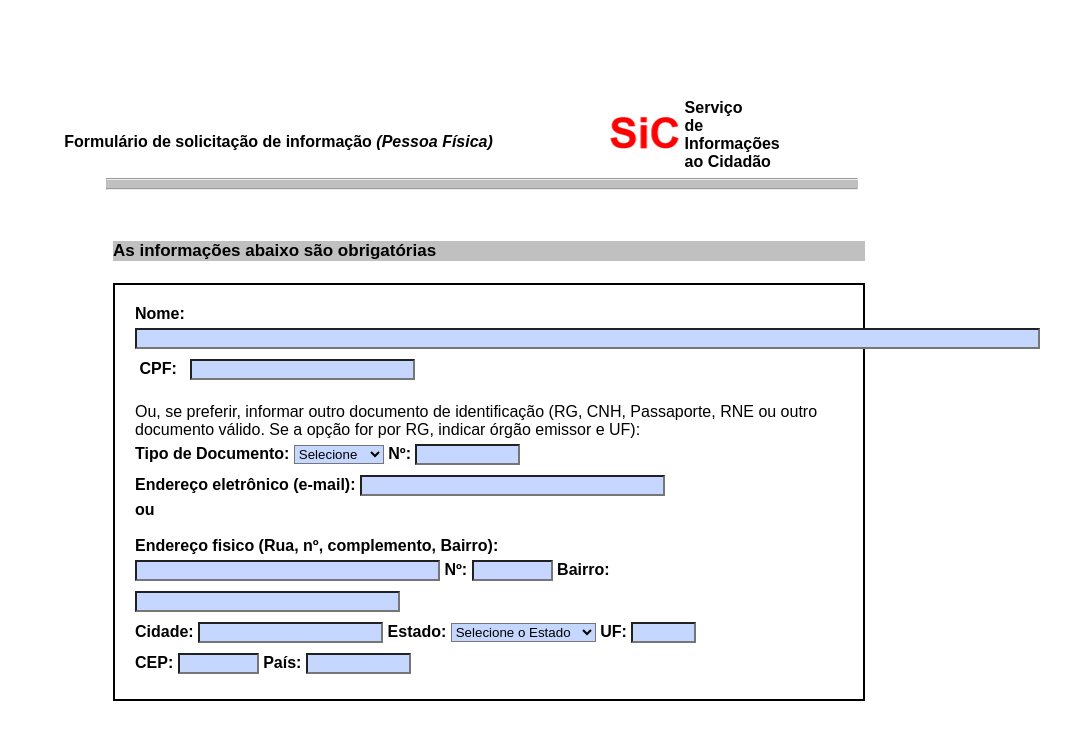
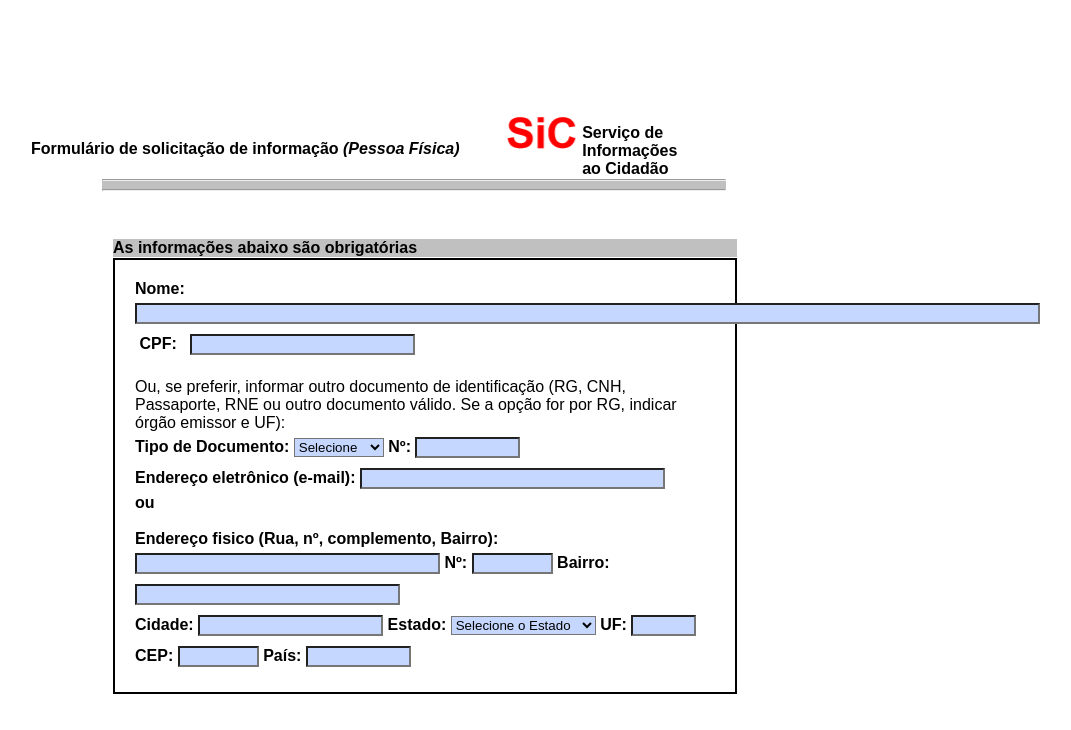
Before and after one commit to Millenadv/formulariocompleto, a plain HTML site: page index.html in a window 1280 px wide. Shown: the top 730 px of the page, without its empty margins (181-1252 px from the left). Drawn offline with Linux system fonts and the light colour scheme.

Commit message:
Add files via upload

```diff
--- a/css/style.css
+++ b/css/style.css
@@ -3,7 +3,7 @@ html{
 
 	margin-left:20%;
 	font-family: "Arial";
-	width: 60%;
+	width: 50%;
 
 
 }
@@ -12,17 +12,18 @@ html{
 .x{
 	border: 2px solid #000000;
 	position: relative;
-	top: 30px;
+	top: 10px;
 	left: 30px;
+
 }
 
 /*Vai editar as div de texto avulso do formulario*/
 .y{
 	text-align: relative;
 	position: relative;
-	top: 30px;
+	top: 31px;
 	left: 30px;
-	font-size: 17px;
+	font-size: 16px;
 }
 
 /*Vai criar uma margem dentro do formulario*/
@@ -53,24 +54,26 @@ input, select, textarea{
 	position: relative;
 	text-align: left;
 	margin-left:80%;
-	top: 39px;
+	top: 45px;
     font-weight: bold
 }
 
+/* Para mecher no titulo do formulario! */
 .title {
 	position: relative;
 	text-align: center;
-	top: 125px;
+	top: 132px;
 	right: 24%;
 
 
 }
 
+/*borda de todos os topicos do formulario*/
 h4 {
 	background-color: #C0C0C0;
 
 }
-
+/*cor e tamanho da borda abaixo do titulo*/
 .border {
 	background-color: #C0C0C0;
 	background-size: 20px;
```
